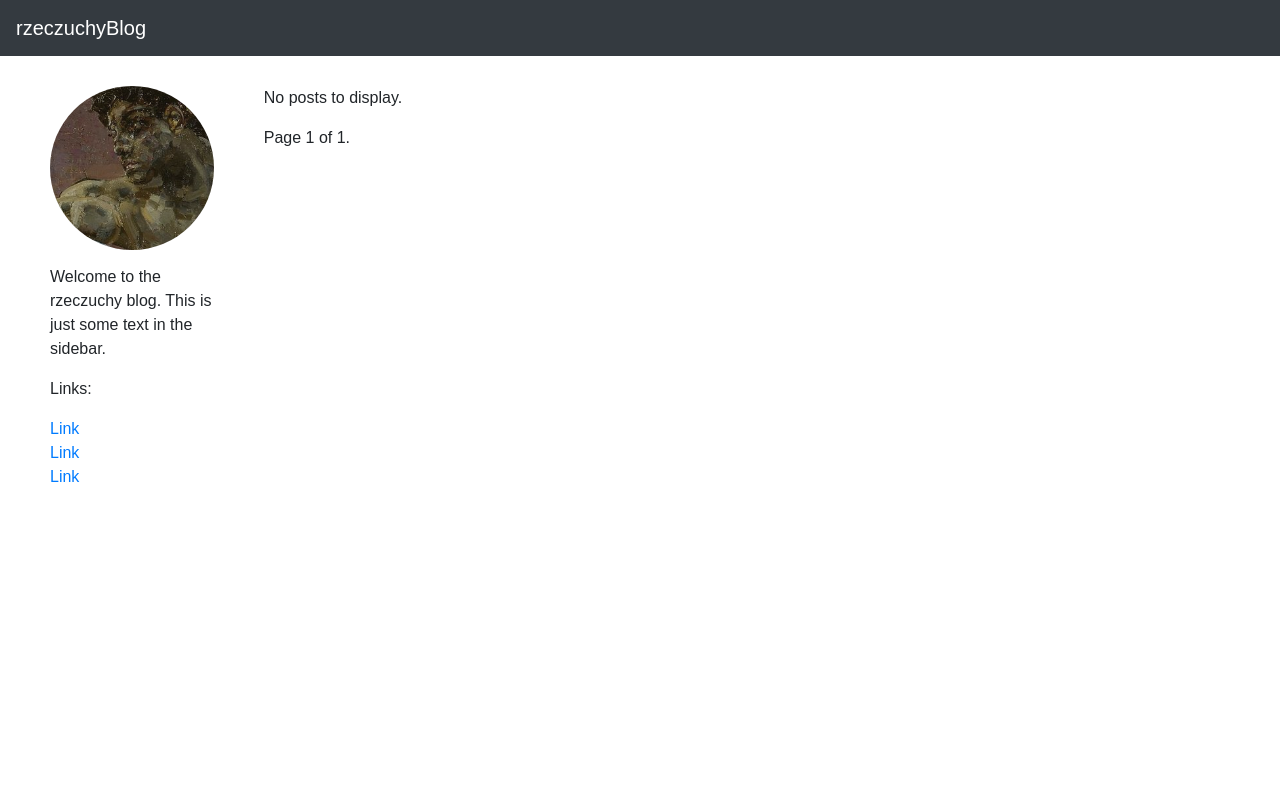
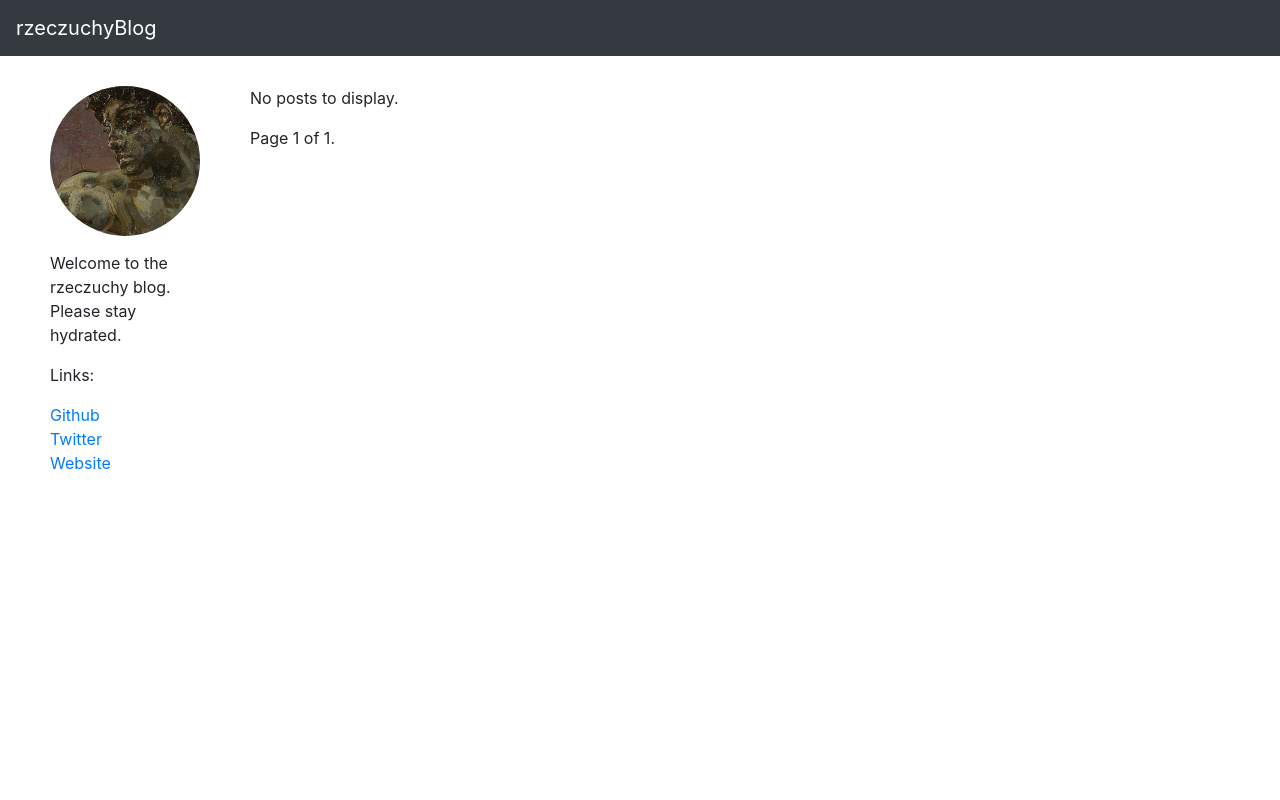
Before and after one commit to rzeczuchy/rzeczuchyBlog, a Django app: page / in a window 1280 px wide. Run offline with Django 3.2, Linux system fonts and the light colour scheme; data that the repository does not hold is empty; some libraries are stand-ins or nearby versions.

Commit message:
cleaning up styles, adding back link in posts, updating post display

```diff
--- a/rzeczuchyBlog/static/blog/css/style.css
+++ b/rzeczuchyBlog/static/blog/css/style.css
@@ -5,17 +5,16 @@
 
 body,
 html {
-  font-family: "Arial", sans-serif;
   min-height: 100%; }
 
 main .custom-container {
   margin: 30px 50px;
   display: flex; }
   main .custom-container .sidebar {
-    width: 200px;
+    width: 150px;
     margin-right: 50px; }
     main .custom-container .sidebar-image {
-      width: 100%;
+      width: 150px;
       height: auto;
       border-radius: 50%;
       margin-bottom: 15px; }
@@ -23,8 +22,6 @@ main .custom-container {
       list-style-type: none; }
   main .custom-container .main-content {
     width: 100%; }
-main .main-post-content {
-  text-align: justify; }
 
 @media (max-width: 700px) {
   main .custom-container {
--- a/rzeczuchyBlog/static/blog/scss/style.scss
+++ b/rzeczuchyBlog/static/blog/scss/style.scss
@@ -1,5 +1,3 @@
-$font-stack: "Arial", sans-serif;
-
 * {
   box-sizing: border-box;
   margin: 0;
@@ -9,7 +7,6 @@ $font-stack: "Arial", sans-serif;
 
 body,
 html {
-  font-family: $font-stack;
   min-height: 100%;
 }
 
@@ -19,11 +16,11 @@ main {
     display: flex;
 
     .sidebar {
-      width: 200px;
+      width: 150px;
       margin-right: 50px;
 
       &-image {
-        width: 100%;
+        width: 150px;
         height: auto;
         border-radius: 50%;
         margin-bottom: 15px;
@@ -37,10 +34,6 @@ main {
     .main-content {
       width: 100%;
     }
-  }
-
-  .main-post-content {
-    text-align: justify;
   }
 }
 
--- a/rzeczuchyBlog/templates/blog/index.html
+++ b/rzeczuchyBlog/templates/blog/index.html
@@ -4,16 +4,19 @@
     {% for post in page_obj %}
       <div class="card mb-3">
         <div class="card-body">
-          <h5 class="card-title">
-            <a href="{% url 'blog:post-detail' post.pk %}">{{ post.title }}</a>
-          </h5>
-          <h6 class="card-subtitle mb-2 text-muted">
-            {{ post.published_time }}
+          <h2 class="card-title">
+            {{ post.title }}
+          </h2>
+
+          <h6 class="card-subtitle mb-3 text-muted">
+            {{ post.published_time }} by {{ post.author }}
           </h6>
-          <p class="card-text main-post-content">{{ post.main_content|safe }}</p>
-          <p class="card-text">
-            <small class="text-muted">{{ post.author }}</small>
-          </p>
+
+          <div class="text-left mb-3">
+            <p class="card-text">{{ post.main_content|safe }}</p>
+          </div>
+
+          <a href="{% url 'blog:post-detail' post.pk %}">Read post</a>
         </div>
       </div>
     {% endfor %}
--- a/rzeczuchyBlog/templates/blog/shared.html
+++ b/rzeczuchyBlog/templates/blog/shared.html
@@ -32,14 +32,13 @@
             class="sidebar-image"
           />
           <p class="sidebar-text">
-            Welcome to the rzeczuchy blog. This is just some text in the
-            sidebar.
+            Welcome to the rzeczuchy blog. Please stay hydrated.
           </p>
           <p>Links:</p>
           <ul class="sidebar-links">
-            <li class="sidebar-link"><a href="#">Link</a></li>
-            <li class="sidebar-link"><a href="#">Link</a></li>
-            <li class="sidebar-link"><a href="#">Link</a></li>
+            <li class="sidebar-link"><a href="#">Github</a></li>
+            <li class="sidebar-link"><a href="#">Twitter</a></li>
+            <li class="sidebar-link"><a href="#">Website</a></li>
           </ul>
         </div>
         <div class="main-content">
```
Also changed, not shown: rzeczuchyBlog/templates/blog/post_detail.html (+14 -9 lines), 1 other file.
